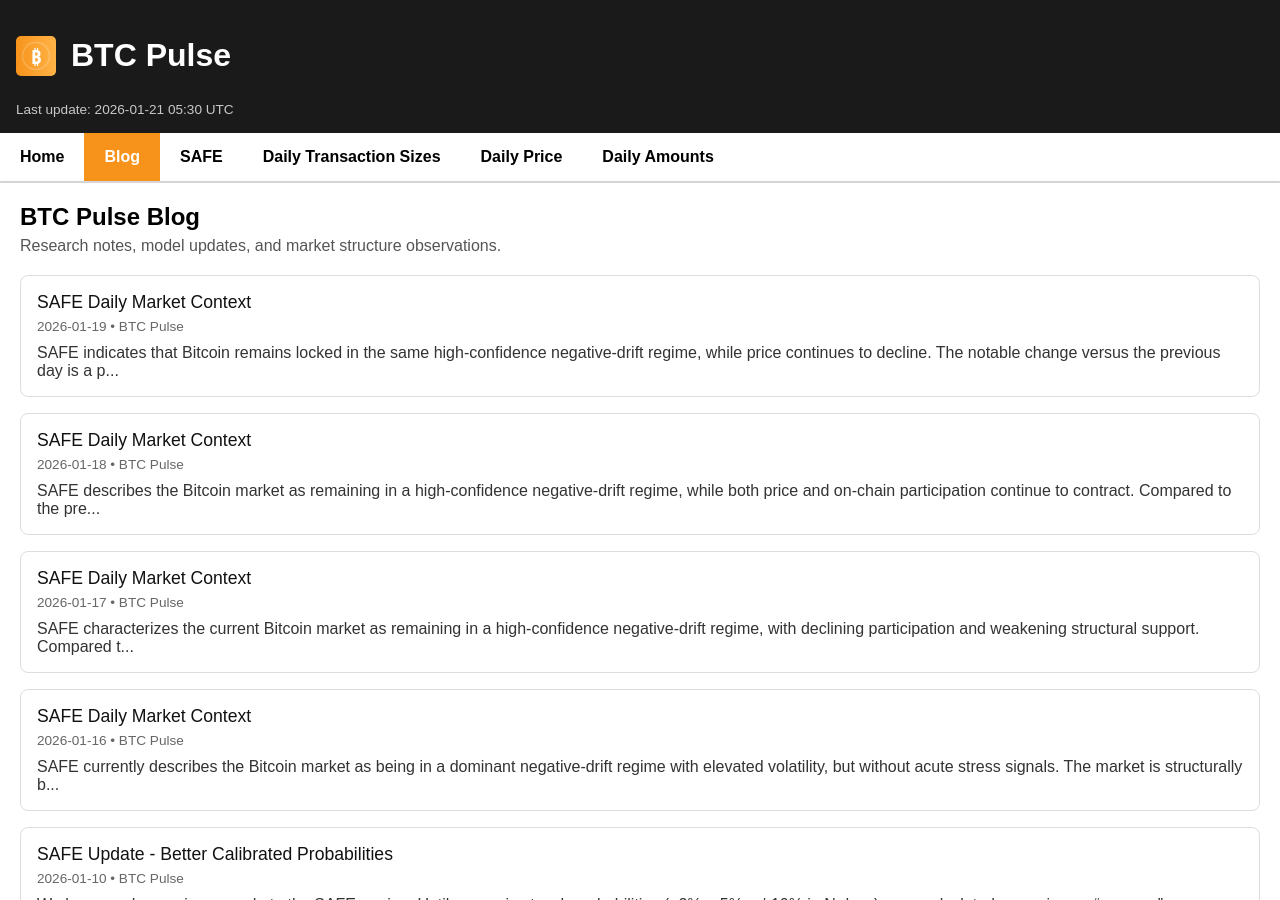
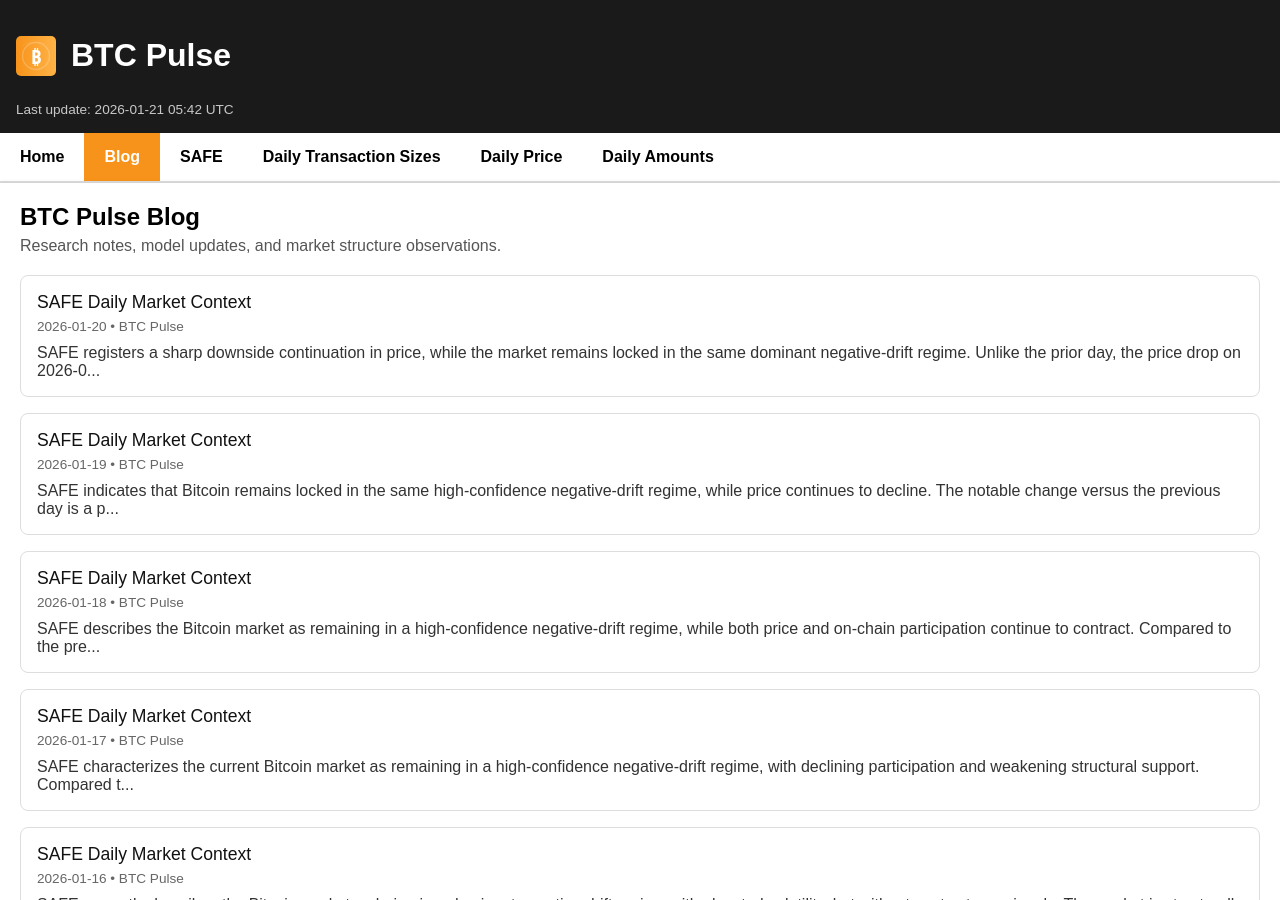
Before and after one commit to MihaiPopescu1985/bitcoin-charts, a Jekyll site: the page built from blog/index.md, in a window 1280 px wide and 900 px high. Built offline with Jekyll 4.4.1, drawn with Linux system fonts in a browser that asks for light colours; some of the changed lines change nothing that is shown.

Commit message:
daily reading

```diff
--- a/_data/last_update.json
+++ b/_data/last_update.json
@@ -1,3 +1,3 @@
 {
-  "iso": "2026-01-21T05:30:23Z"
+  "iso": "2026-01-21T05:42:06Z"
 }
--- /dev/null
+++ b/_posts/2026-01-20-safe-daily-market-context.md
@@ -0,0 +1,115 @@
+---
+layout: post
+title: "SAFE Daily Market Context"
+date: 2026-01-20
+author: BTC Pulse
+description: "SAFE sees a sharp downside extension with renewed whale participation and rebound elasticity."
+---
+
+SAFE registers a **sharp downside continuation in price**, while the market **remains locked in the same dominant negative-drift regime**.
+Unlike the prior day, the price drop on 2026-01-20 is accompanied by a **clear resurgence in on-chain activity**, including a strong increase in whale transactions.
+
+This creates a **high-tension configuration**: falling price, elevated volatility, but **renewed structural participation**, suggesting the market is entering a more **reactive and decision-prone phase**.
+
+## Regime Assessment (HMM)
+
+- **Dominant regime:** HMM_STATE_2
+- **Regime confidence:** ~99.4%
+- **Estimated drift:** -0.112% per day
+- **Estimated volatility:** ~2.92% daily
+
+SAFE continues to classify the market as being in a **distribution / corrective regime**.
+There is no confirmed regime transition, but a **slight increase in alternative regime weight** (STATE_3) signals rising instability.
+
+## Price, Trend, and Positioning
+
+- **Close:** 88,427.66 (down sharply from 92,631.00)
+- **TS_50:** 0.0273 (flat-to-lower)
+  -> Medium-term trend remains positive, but **very weak**.
+- **Band width:** 0.344
+  -> Volatility has **expanded further**.
+- **Band position:** 0.121
+  -> Price has moved **deep into the lower tail** of its recent range.
+- **Range score:** 0.327
+  -> Market still favors **movement over compression**.
+
+**Interpretation:**
+This is the deepest downside excursion in recent days, occurring with **volatility expansion**, consistent with a **late-stage corrective push** rather than quiet decay.
+
+## Volatility and Short-Term Risk (10-day horizon)
+
+**Simulation count:** 20,000
+
+### Upside touch probabilities
+
+- **+2%:** 66.7%
+- **+5%:** 45.1%
+- **+10%:** 20.8%
+
+### Downside touch probabilities
+
+- **-2%:** 71.2%
+- **-5%:** 49.2%
+- **-10%:** 21.3%
+
+Downside probabilities remain **moderately higher**, but the distribution is still **broadly symmetric**, indicating **large movement potential in both directions**.
+
+## Correction vs Rebound Dynamics
+
+- **P_CORRECTION_10D (raw):** 28.3%
+- **P_REBOUND_10D (raw):** 31.7%
+
+### Calibrated probabilities
+
+- **P_CORRECTION_10D_CAL:** 2.1%
+- **P_REBOUND_10D_CAL:** 90.7%
+
+**Interpretation:**
+Calibration shows an **extreme rebound skew**. SAFE statistically interprets the current configuration as **highly stretched**, where downside continuation becomes less probable than **short-term mean reversion**.
+
+This does **not** imply a trend reversal, only that **elasticity is extremely elevated** after the sell-off.
+
+## On-Chain Activity and Structure
+
+On-chain data shows a **clear resurgence in participation**, especially among large actors:
+
+### Day-over-day changes
+
+- **Total transferred amount:** slightly lower overall, but stable
+- **Whale transactions:** up sharply (27 to 78)
+- **Mid-size transactions:** up meaningfully (460 to 649)
+- **Small transactions:** up
+
+### Structural signals
+
+- **Whale share Z-score:** +0.65
+- **Dominance Z-score:** turned positive
+- **Volume Z-score:** near neutral
+
+**Interpretation:**
+The return of whales and rising dominance during a price drop is a **structurally important signal**.
+SAFE interprets this as **active engagement**, not passive liquidation, often seen near **decision points or tactical lows**.
+
+## SAFE Positioning Output (Informational)
+
+- **Target exposure:** ~35%
+- **Leverage:** 1.0x
+- **Direction:** Long-biased
+- **Entry step:** 0.0
+- **Conviction:** 0.0
+
+SAFE remains mechanically long, but **conviction is reset to zero**, reflecting **maximum uncertainty** despite extreme elasticity signals.
+
+## Final Interpretation
+
+SAFE currently describes the Bitcoin market as:
+
+- Still in a **negative-drift, high-volatility regime**
+- Experiencing a **sharp downside extension**
+- Showing **strong rebound elasticity**
+- Marked by a **return of whale and mid-size participation**
+- Entering a **high-reactivity, decision-prone zone**
+
+In short: **volatile, stretched, and structurally active**, with elevated rebound potential but no confirmed regime shift.
+
+*SAFE is a statistical system. It does not predict outcomes, provide advice, or express opinions. It describes probabilistic market structure based on historical behavior.*
```
